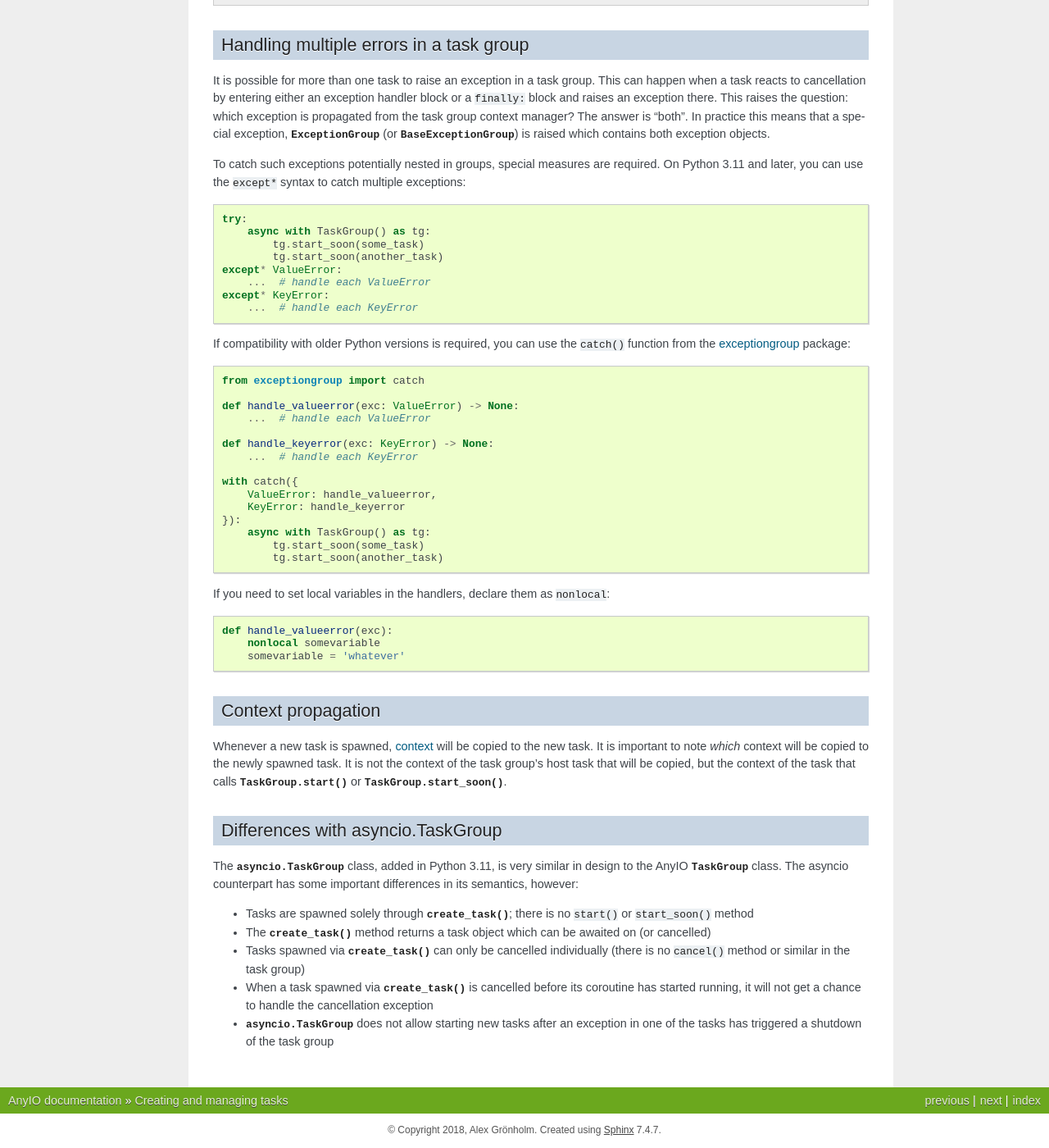
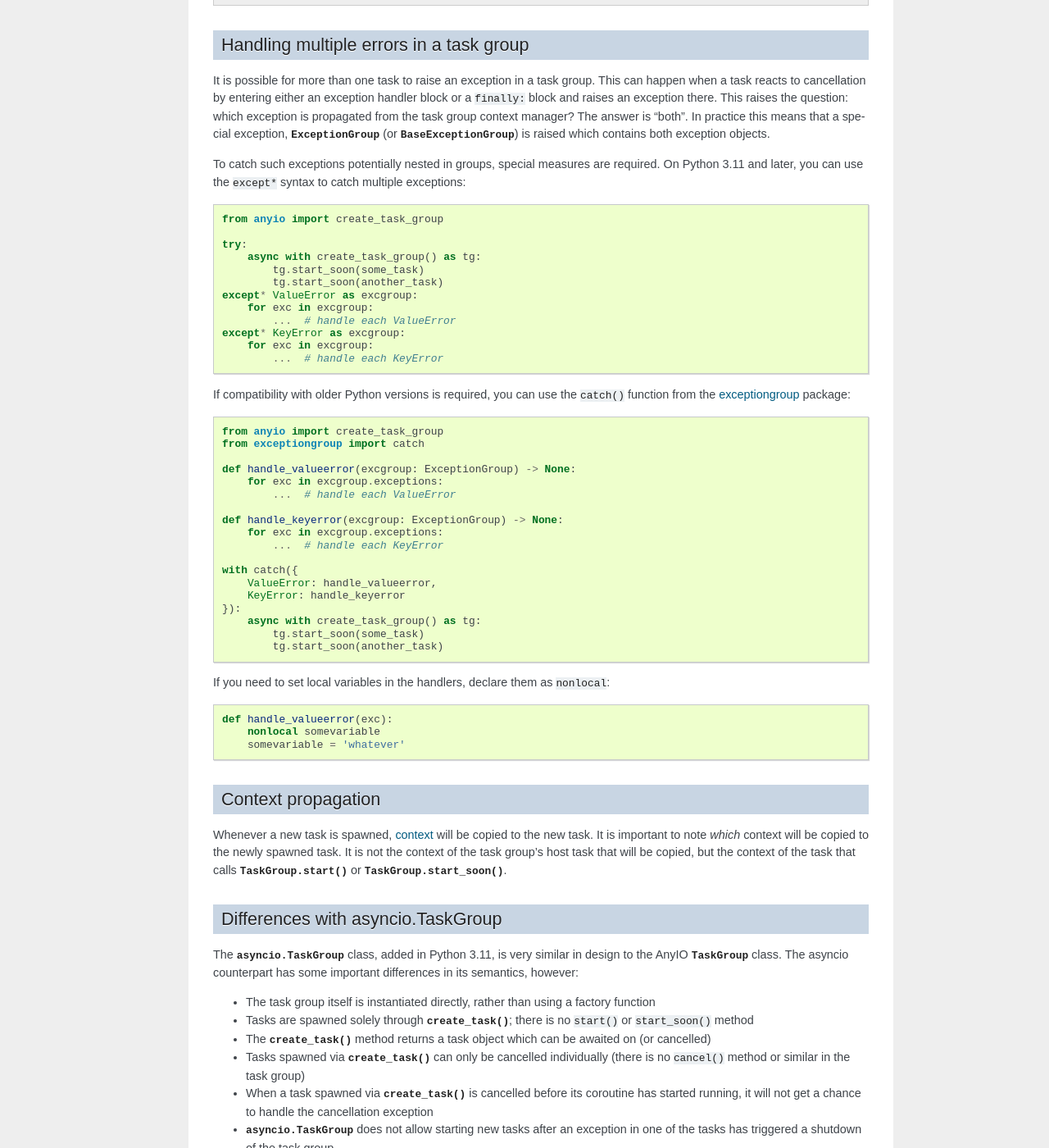
Before and after one commit to agronholm/anyio, a Sphinx documentation site: the page built from docs/tasks.rst, in a window 1280 px wide and 1400 px high, scrolled down 1339 px. Shown: the whole window at 82% size. Built offline with Sphinx 7.4.7, drawn with Linux system fonts in a browser that asks for light colours; the version number could not be read and is left out.

Commit message:
Fixed one bad link and some factual errors in the docs

```diff
--- a/docs/tasks.rst
+++ b/docs/tasks.rst
@@ -93,31 +93,38 @@ exception objects.
 To catch such exceptions potentially nested in groups, special measures are required.
 On Python 3.11 and later, you can use the ``except*`` syntax to catch multiple exceptions::
 
+    from anyio import create_task_group
+
     try:
-        async with TaskGroup() as tg:
+        async with create_task_group() as tg:
             tg.start_soon(some_task)
             tg.start_soon(another_task)
-    except* ValueError:
-        ...  # handle each ValueError
-    except* KeyError:
-        ...  # handle each KeyError
+    except* ValueError as excgroup:
+        for exc in excgroup:
+            ...  # handle each ValueError
+    except* KeyError as excgroup:
+        for exc in excgroup:
+            ...  # handle each KeyError
 
-If compatibility with older Python versions is required, you can use the ``catch()`` function from
-the exceptiongroup_ package::
+If compatibility with older Python versions is required, you can use the ``catch()``
+function from the exceptiongroup_ package::
 
+    from anyio import create_task_group
     from exceptiongroup import catch
 
-    def handle_valueerror(exc: ValueError) -> None:
-        ...  # handle each ValueError
+    def handle_valueerror(excgroup: ExceptionGroup) -> None:
+        for exc in excgroup.exceptions:
+            ...  # handle each ValueError
 
-    def handle_keyerror(exc: KeyError) -> None:
-        ...  # handle each KeyError
+    def handle_keyerror(excgroup: ExceptionGroup) -> None:
+        for exc in excgroup.exceptions:
+            ...  # handle each KeyError
 
     with catch({
         ValueError: handle_valueerror,
         KeyError: handle_keyerror
     }):
-        async with TaskGroup() as tg:
+        async with create_task_group() as tg:
             tg.start_soon(some_task)
             tg.start_soon(another_task)
 
@@ -144,9 +151,10 @@ Differences with asyncio.TaskGroup
 ----------------------------------
 
 The :class:`asyncio.TaskGroup` class, added in Python 3.11, is very similar in design to
-the AnyIO :class:`~TaskGroup` class. The asyncio counterpart has some important
+the AnyIO :class:`~.abc.TaskGroup` class. The asyncio counterpart has some important
 differences in its semantics, however:
 
+* The task group itself is instantiated directly, rather than using a factory function
 * Tasks are spawned solely through :meth:`~asyncio.TaskGroup.create_task`; there is no
   ``start()`` or ``start_soon()`` method
 * The :meth:`~asyncio.TaskGroup.create_task` method returns a task object which can be
```
